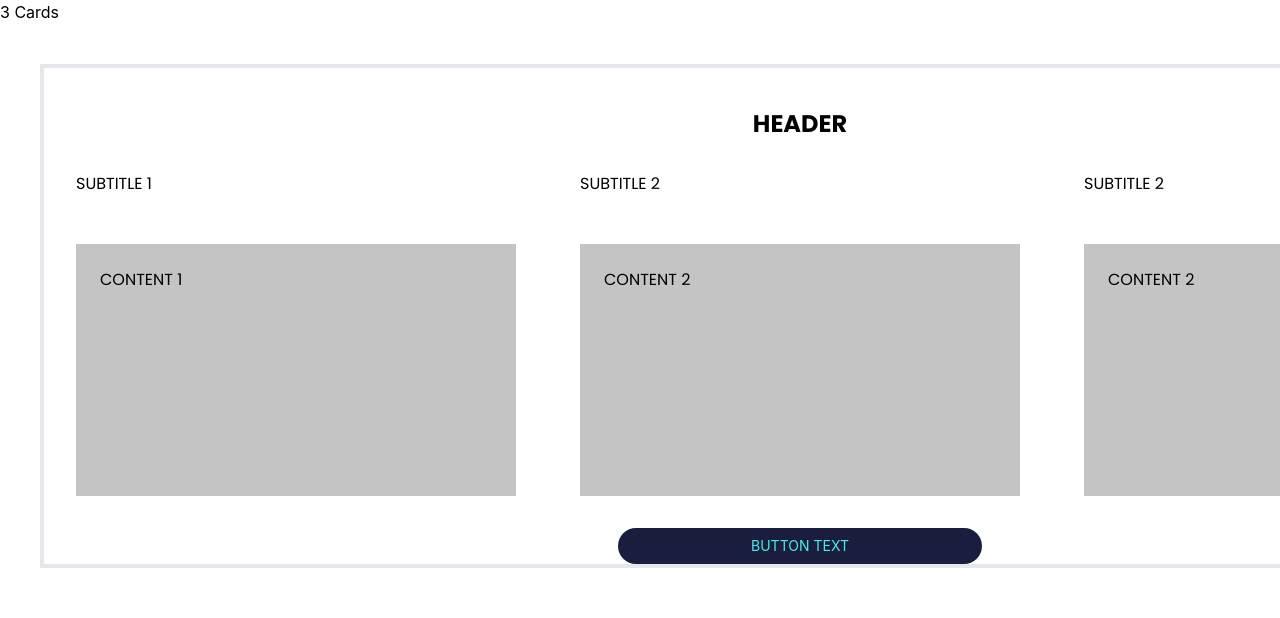
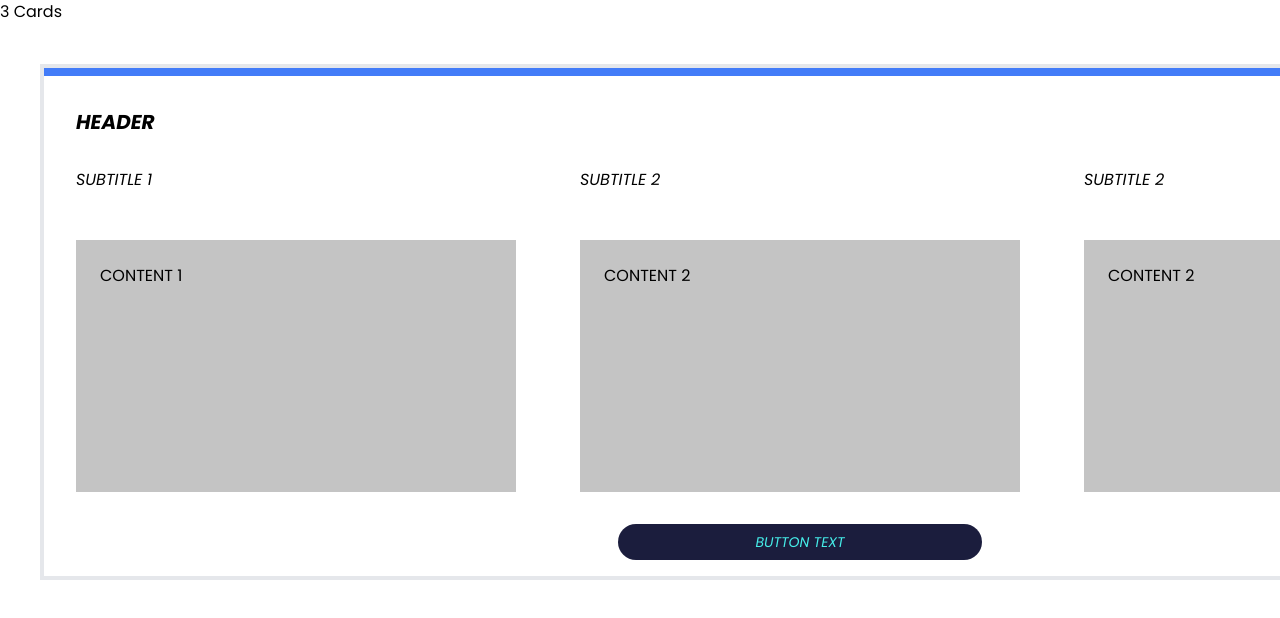
Before and after one commit to elenamik/nextjs-base, a Next.js app: page / in a window 1280 px wide. Shown: the top 618 px of the page. Built offline with nearby package versions, Linux system fonts and the light colour scheme.

Commit message:
initial css

```diff
--- a/components/Card.tsx
+++ b/components/Card.tsx
@@ -1,21 +1,11 @@
 import React from "react";
 import { CardData } from "types/Cards";
-import { Poppins } from "@next/font/google";
-
-const subtitleFont = Poppins({ weight: "400", style: "italic" });
-const textFont = Poppins({ weight: "400" });
 
 const Card: React.FC<{ data: CardData }> = ({ data }) => {
   return (
     <div className="p-8">
-      <h1 className={`${subtitleFont.className} pb-12 text-left`}>
-        {data.subtitle}
-      </h1>
-      <div
-        className={`${textFont.className} h-[252px] w-[440px] bg-grey-1 p-6`}
-      >
-        {data.content}
-      </div>
+      <h1 className=" pb-12 text-left italic">{data.subtitle}</h1>
+      <div className="h-[252px] w-[440px] bg-grey-1 p-6">{data.content}</div>
     </div>
   );
 };
--- a/components/CardGrid.tsx
+++ b/components/CardGrid.tsx
@@ -1,24 +1,19 @@
 import React from "react";
 import { CardData } from "types/Cards";
 import Card from "components/Card";
-import { Poppins } from "@next/font/google";
-
-const headerFont = Poppins({ weight: "700", style: "italic" });
 
 const CardGrid: React.FC<{ data: CardData[] }> = ({ data }) => {
   return (
-    <div className="m-10 flex w-fit flex-col items-center border-4">
+    <div className="m-10 grid w-fit items-center border-4 pb-4">
       <div className="h-2 bg-bright-blue-1"></div>
-      <h1 className={`${headerFont.className} px-8 pt-8 text-left text-2xl`}>
-        HEADER
-      </h1>
+      <h1 className="text px-8 pt-8 text-xl font-bold italic">HEADER</h1>
       <div className="flex">
         {data.map((card: CardData) => (
           <Card key={card.subtitle} data={card} />
         ))}
       </div>
 
-      <button className="w-[364px] rounded-3xl bg-black-1 py-2 text-center align-middle text-sm text-bright-blue-2">
+      <button className="w-[364px] justify-self-center rounded-3xl bg-black-1 py-2 text-center text-sm italic text-bright-blue-2">
         BUTTON TEXT
       </button>
     </div>
--- a/pages/index.tsx
+++ b/pages/index.tsx
@@ -10,6 +10,17 @@ export default function Home() {
         <meta name="description" content="Generated by create next app" />
         <meta name="viewport" content="width=device-width, initial-scale=1" />
         <link rel="icon" href="/favicon.ico" />
+
+        <link rel="preconnect" href="https://fonts.googleapis.com" />
+        <link
+          rel="preconnect"
+          href="https://fonts.gstatic.com"
+          crossOrigin="crossOrigin"
+        />
+        <link
+          href="https://fonts.googleapis.com/css2?family=Poppins:ital,wght@0,400;0,700;1,400;1,700&display=swap"
+          rel="stylesheet"
+        />
       </Head>
       <main className="">
         <h1>3 Cards</h1>
--- a/tailwind.config.js
+++ b/tailwind.config.js
@@ -8,7 +8,7 @@ module.exports = {
   theme: {
     extend: {
       fontFamily: {
-        sans: ["Inter", "sans-serif"],
+        sans: ["Poppins", "sans-serif"],
       },
       colors: {
         "bright-blue-1": "#437CF8",
```
